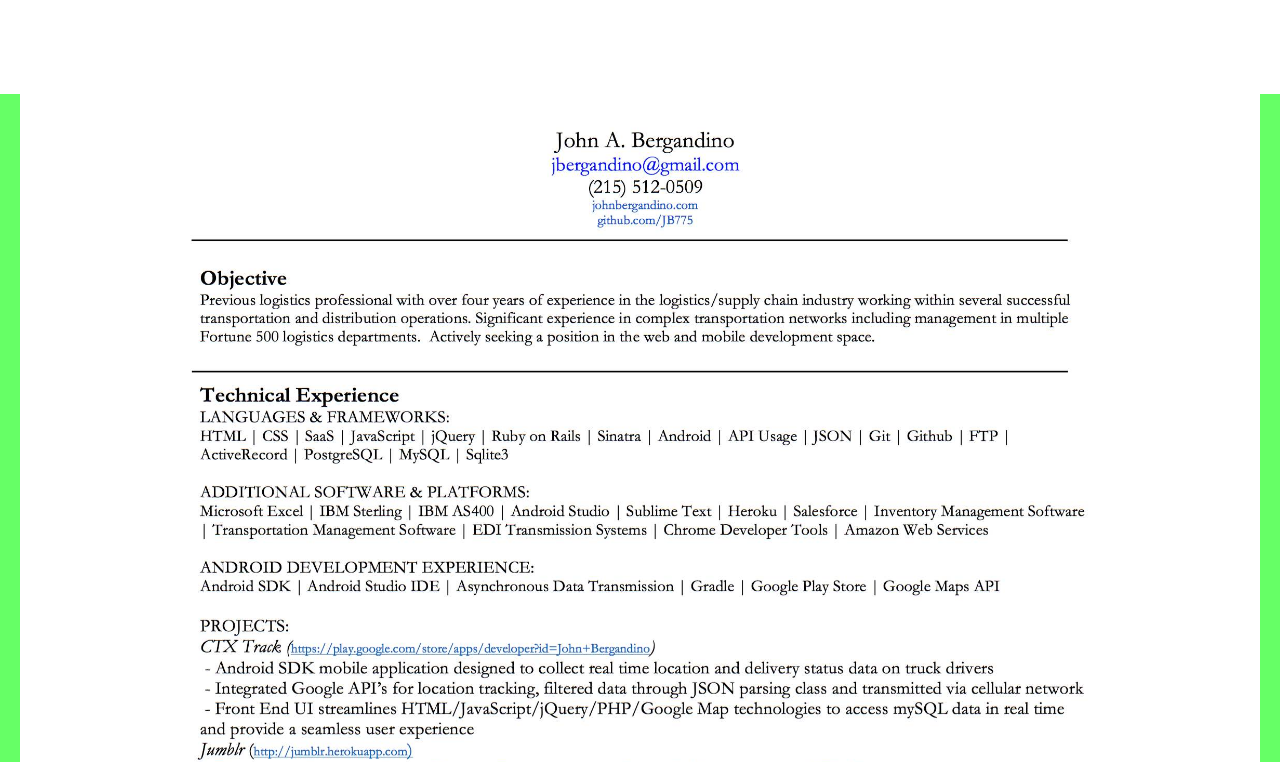
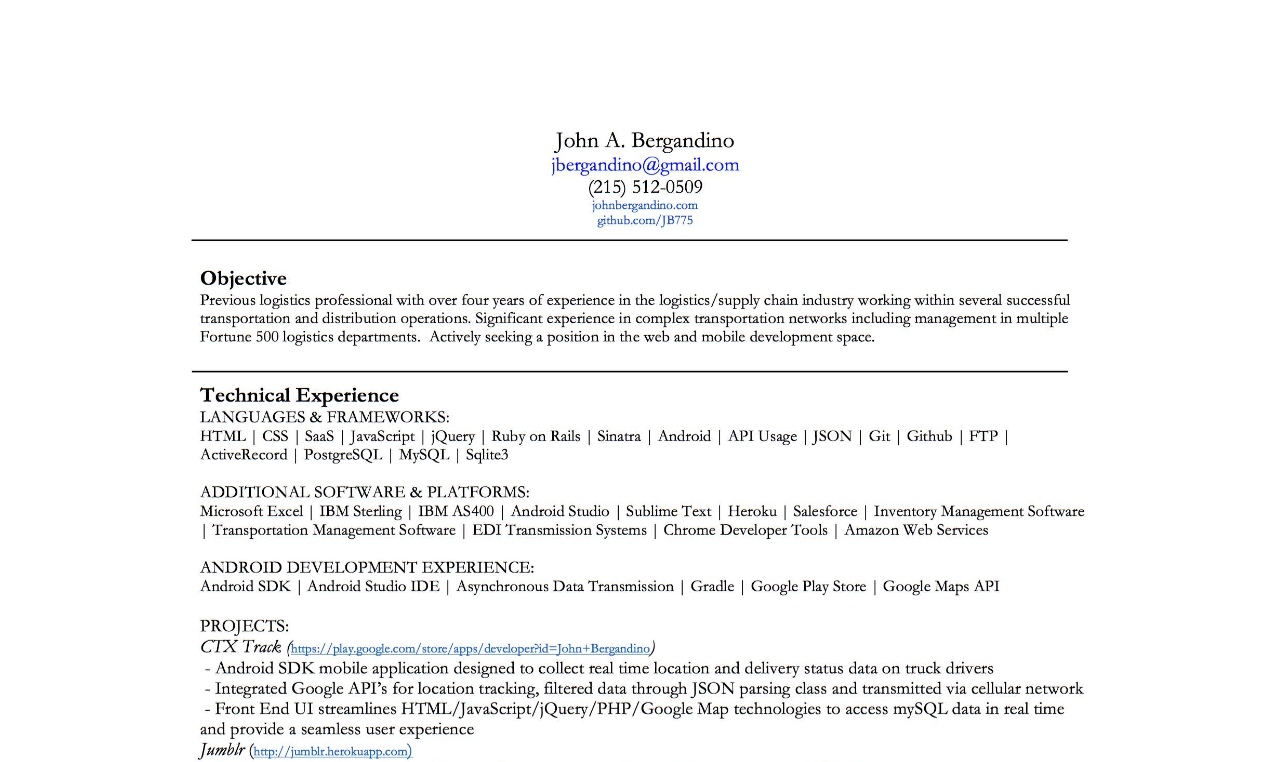
Before and after one commit to JB775/johnbergandino, a plain HTML site: page resume.html in a window 1280 px wide. Shown: the top 762 px of the page. Drawn offline with Linux system fonts and the light colour scheme.

Commit message:
updated google adsense margin and removed side borders on resume page

```diff
--- a/resume.html
+++ b/resume.html
@@ -10,7 +10,11 @@
 	<script async src="//pagead2.googlesyndication.com/pagead/js/adsbygoogle.js"></script>
 	<!-- Personal Website -->
 	<ins class="adsbygoogle"
-	     style="display:inline-block;width:728px;height:90px"
+	     style="
+	     	display:inline-block;
+	     	width:728px;
+	     	height:90px;
+	     	margin-left:25%;"
 	     data-ad-client="ca-pub-8193639314462440"
 	     data-ad-slot="6929875414"></ins>
 	<script>
@@ -21,8 +25,8 @@
 <!-- 	      <div class="top-bar">
 	      </div> -->
 	    </header>
-	    <div class="left-bar"></div>
-	    <div class="right-bar"></div>
+<!-- 	    <div class="left-bar"></div>
+	    <div class="right-bar"></div> -->
 		<div class="resume">
 		</div>
 		<footer>
```
